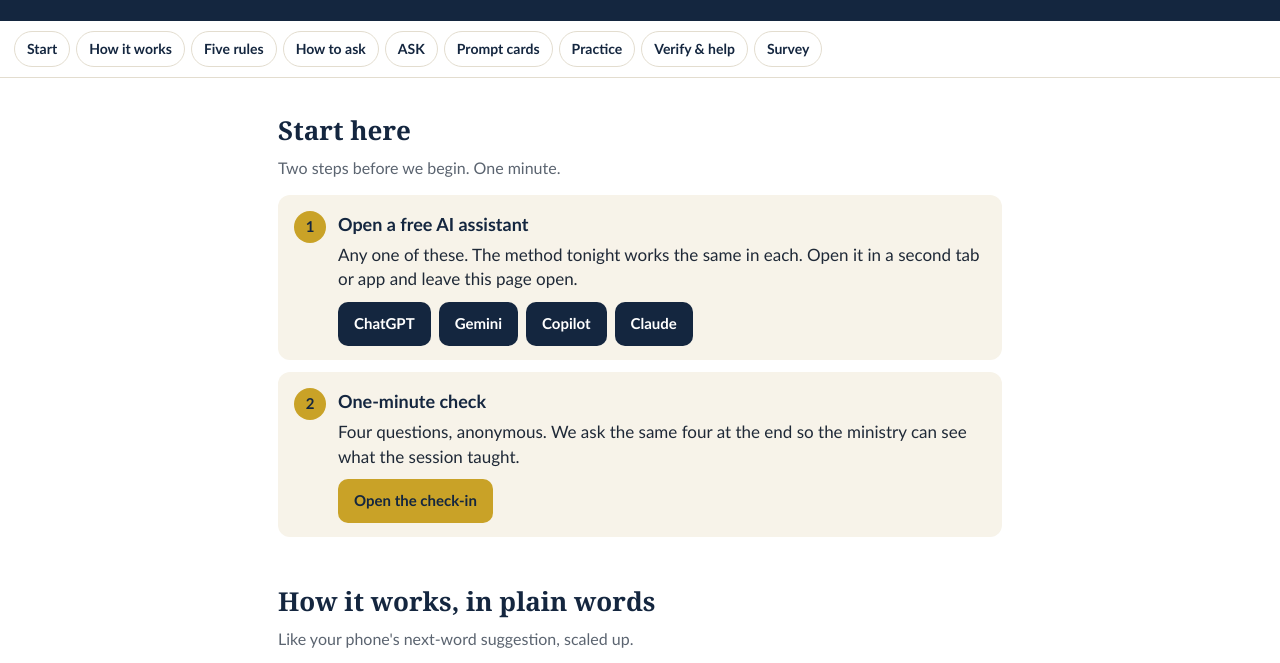
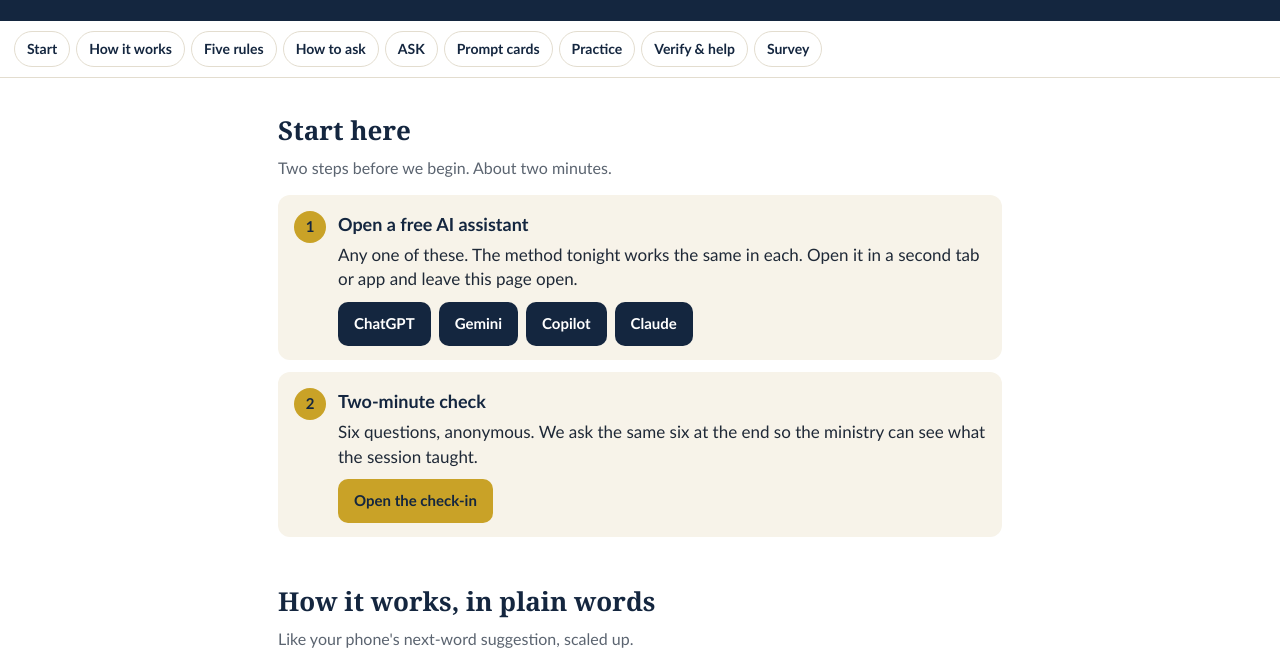
Before and after one commit to vireoncon/ask, a plain HTML site: page index.html in a window 1280 px wide. Shown: the part 124-787 px from the top of the page. Drawn offline with Linux system fonts and the light colour scheme.

Commit message:
Survey v2 wording

```diff
--- a/index.html
+++ b/index.html
@@ -49,7 +49,7 @@
 
 <section id="start">
   <h2>Start here</h2>
-  <p class="lead">Two steps before we begin. One minute.</p>
+  <p class="lead">Two steps before we begin. About two minutes.</p>
   <div class="card">
     <div class="row"><div class="num">1</div><div><h3>Open a free AI assistant</h3>
       <p style="margin:0">Any one of these. The method tonight works the same in each. Open it in a second tab or app and leave this page open.</p>
@@ -61,8 +61,8 @@
       </div></div></div>
   </div>
   <div class="card">
-    <div class="row"><div class="num">2</div><div><h3>One-minute check</h3>
-      <p style="margin:0">Four questions, anonymous. We ask the same four at the end so the ministry can see what the session taught.</p>
+    <div class="row"><div class="num">2</div><div><h3>Two-minute check</h3>
+      <p style="margin:0">Six questions, anonymous. We ask the same six at the end so the ministry can see what the session taught.</p>
       <div class="btns"><a class="btn gold" id="preSurvey" href="#" target="_blank" rel="noopener">Open the check-in</a></div></div></div>
   </div>
 </section>
@@ -230,7 +230,7 @@ Contact us: (302) 555-0148, Monday to Friday, 9 am to 6 pm ET.</div>
 
 <section id="survey">
   <h2>Before you go</h2>
-  <p class="lead">The same four questions as the start, plus three more. Anonymous, two minutes. Your answers shape what the ministry offers next.</p>
+  <p class="lead">The same six questions as the start, plus three more. Anonymous, about three minutes. Your answers shape what the ministry offers next.</p>
   <div class="btns"><a class="btn gold" id="postSurvey" href="#" target="_blank" rel="noopener">Open the survey</a></div>
   <div class="card" style="margin-top:18px">
     <h3>Save this page</h3>
```
